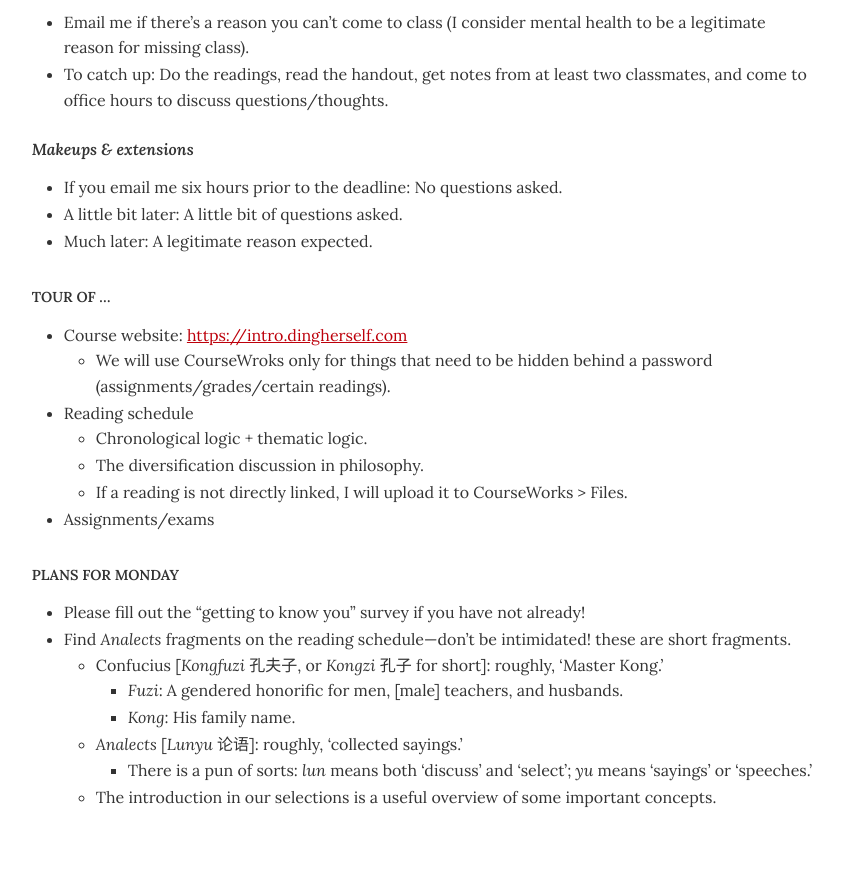
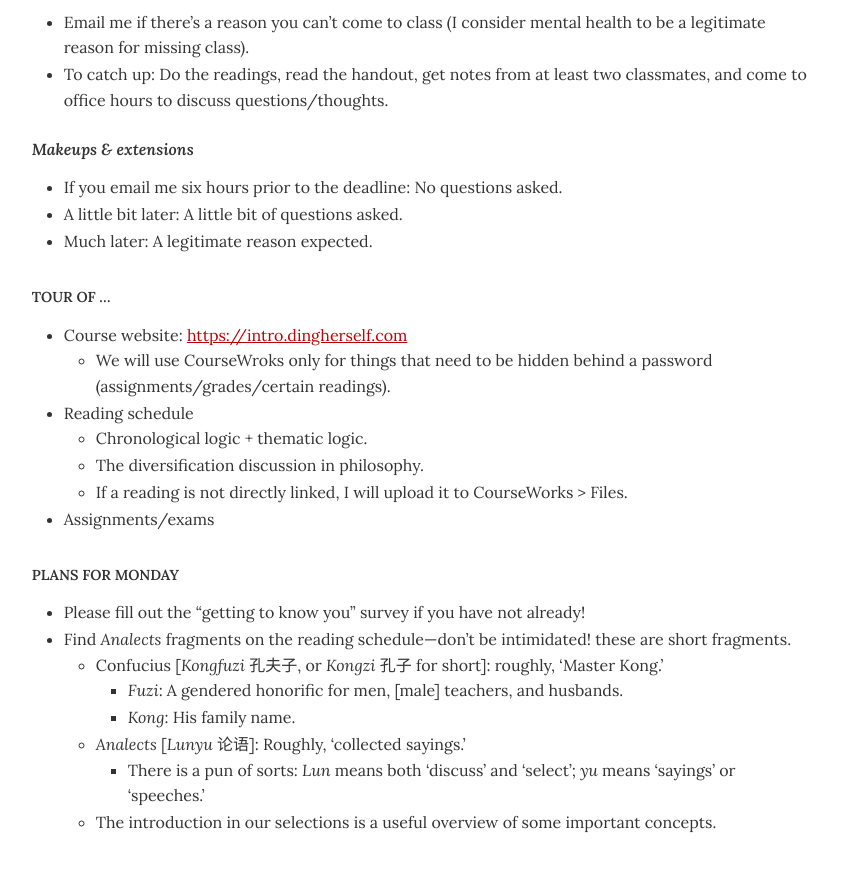
Before and after one commit to dingherself/intro, a Jekyll site: the page built from handouts/_posts/2025-09-03-course-overview.md, in a window 1280 px wide and 900 px high, scrolled down 2630 px. Shown: the top 872 px of the window, without its empty margins (216-1059 px from the left). Built offline with Jekyll 4.4.1, drawn with Linux system fonts in a browser that asks for light colours.

Commit message:
capitalization

```diff
--- a/handouts/_posts/2025-09-03-course-overview.md
+++ b/handouts/_posts/2025-09-03-course-overview.md
@@ -113,6 +113,6 @@ Please reach out if there’s something going on in your life (it happens!).
   - Confucius [*Kongfuzi* 孔夫子, or *Kongzi* 孔子 for short]: roughly, ‘Master Kong.’
     - *Fuzi*: A gendered honorific for men, [male] teachers, and husbands.
     - *Kong*: His family name.
-  - *Analects* [*Lunyu* 论语]: roughly, ‘collected sayings.’
-    - There is a pun of sorts: *lun* means both ‘discuss’ and ‘select’; *yu* means ‘sayings’ or ‘speeches.’
+  - *Analects* [*Lunyu* 论语]: Roughly, ‘collected sayings.’
+    - There is a pun of sorts: *Lun* means both ‘discuss’ and ‘select’; *yu* means ‘sayings’ or ‘speeches.’
   - The introduction in our selections is a useful overview of some important concepts.
```
